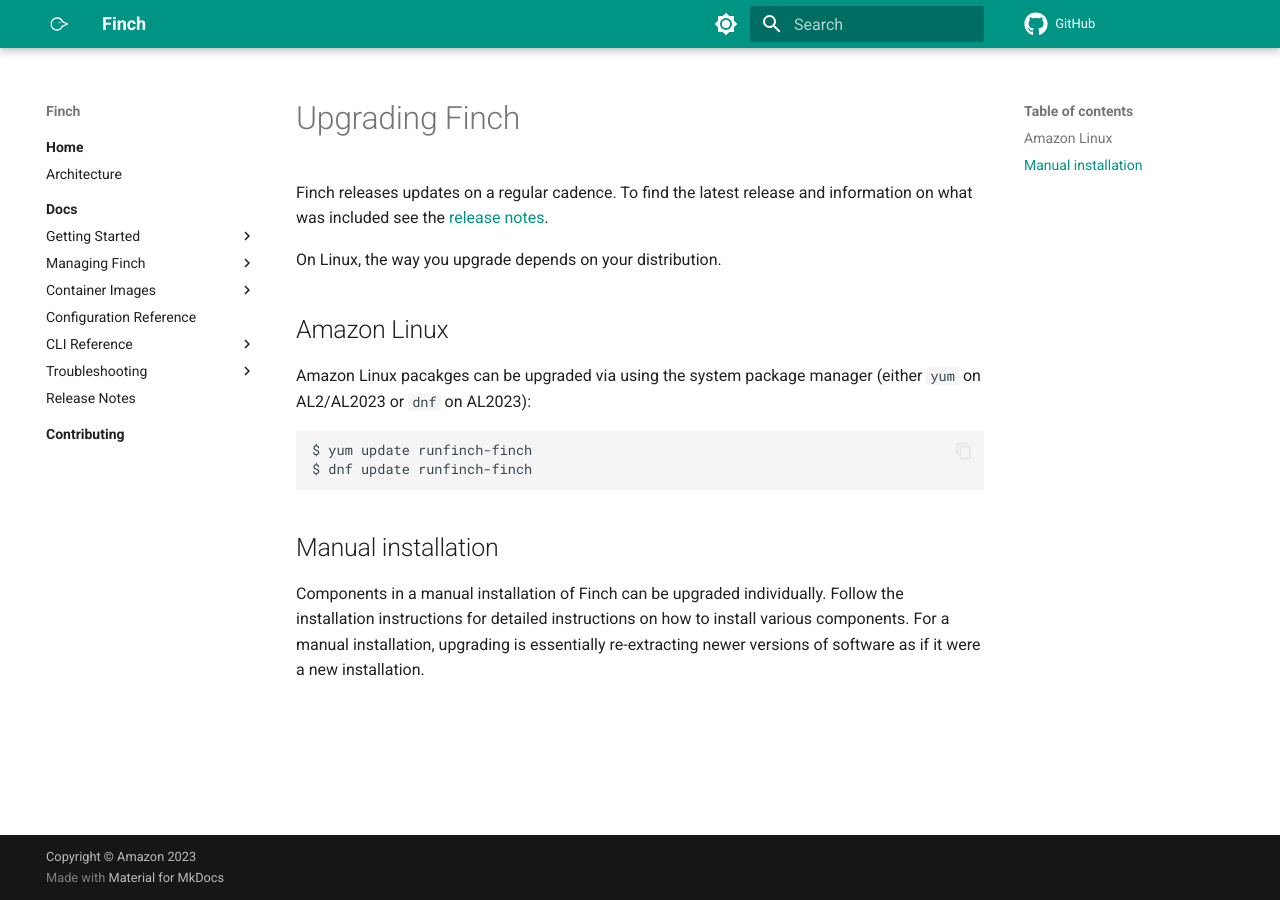
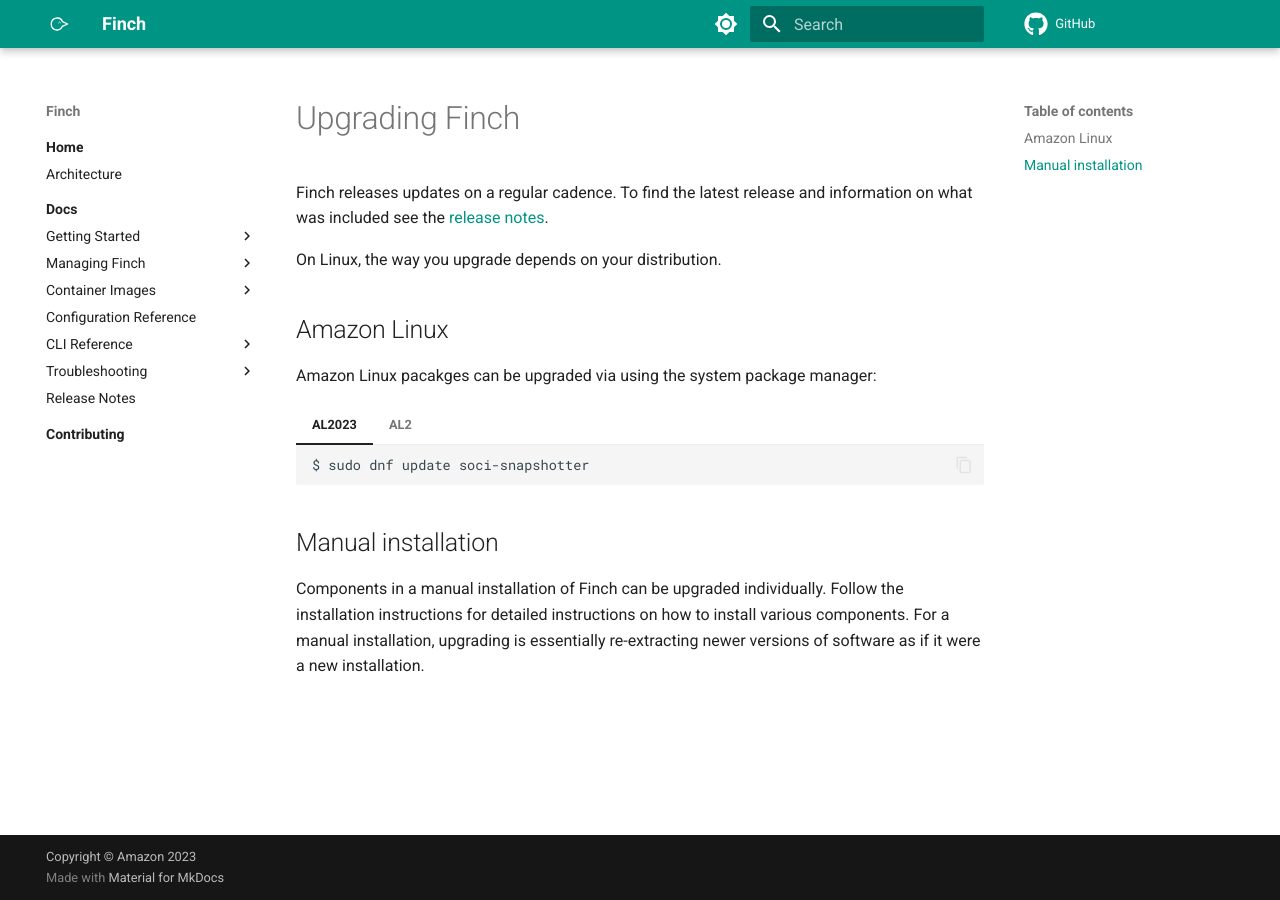
Before and after one commit to runfinch/finch-website, an MkDocs documentation site: the page built from docs/docs/managing-finch/linux/upgrading-finch.md, in a window 1280 px wide. Built offline with MkDocs 1.6.1 and Material for MkDocs 9.7.7, drawn with Linux system fonts in a browser that asks for light colours; comment, search, counter and statistics services are not loaded.

Commit message:
Use tabs for platform specific commands
Signed-off-by: Justin Alvarez <alvajus@amazon.com>

````diff
--- a/docs/docs/managing-finch/linux/upgrading-finch.md
+++ b/docs/docs/managing-finch/linux/upgrading-finch.md
@@ -8,12 +8,19 @@
 
 ## Amazon Linux
 
-Amazon Linux pacakges can be upgraded via using the system package manager (either `yum` on AL2/AL2023 or `dnf` on AL2023):
+Amazon Linux pacakges can be upgraded via using the system package manager:
 
-```
-$ yum update runfinch-finch
-$ dnf update runfinch-finch
-```
+=== "AL2023"
+
+    ```shell
+    $ sudo dnf update soci-snapshotter
+    ```
+
+=== "AL2"
+
+    ```shell
+    $ sudo yum update soci-snapshotter
+    ```
 
 ## Manual installation
 
````
Also changed, not shown: docs/docs/managing-finch/linux/uninstalling-finch.md (+12 -5 lines).
